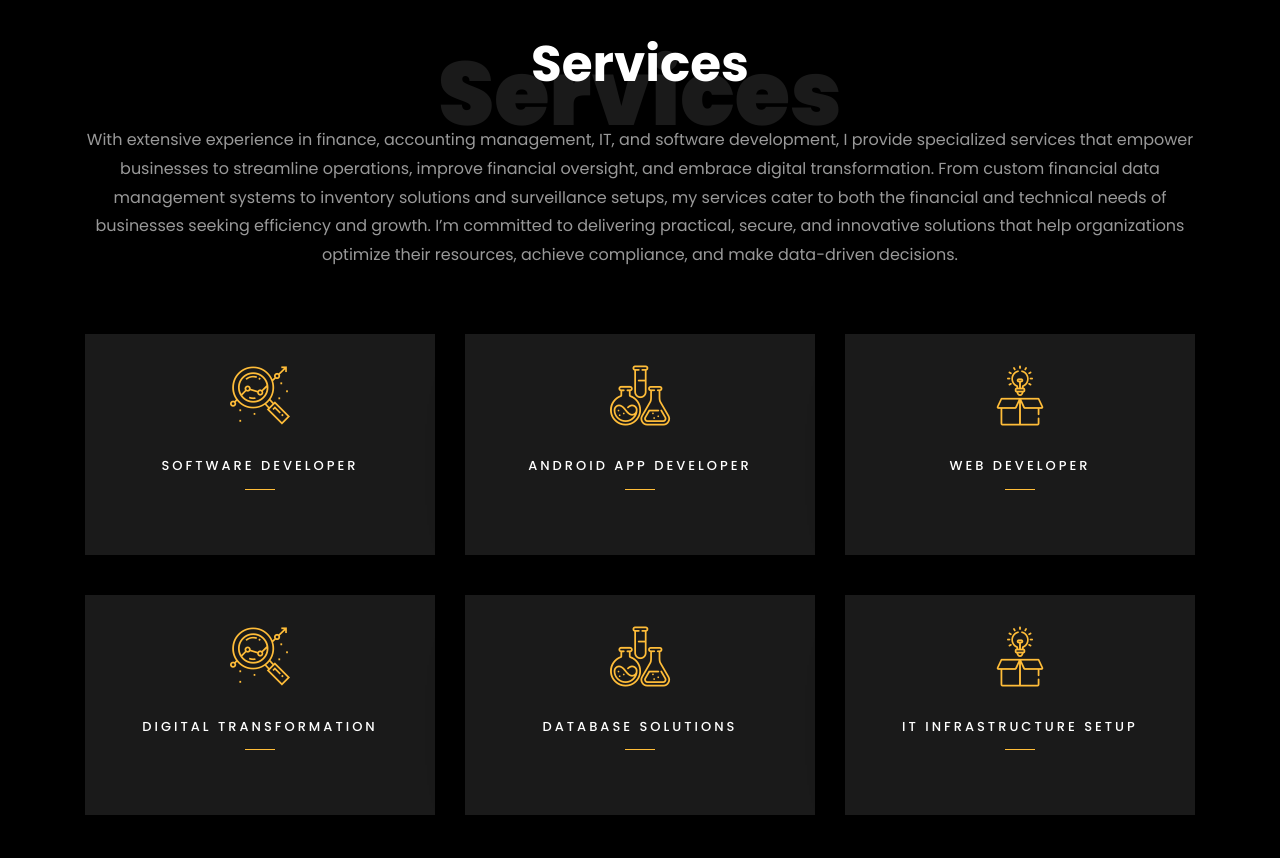
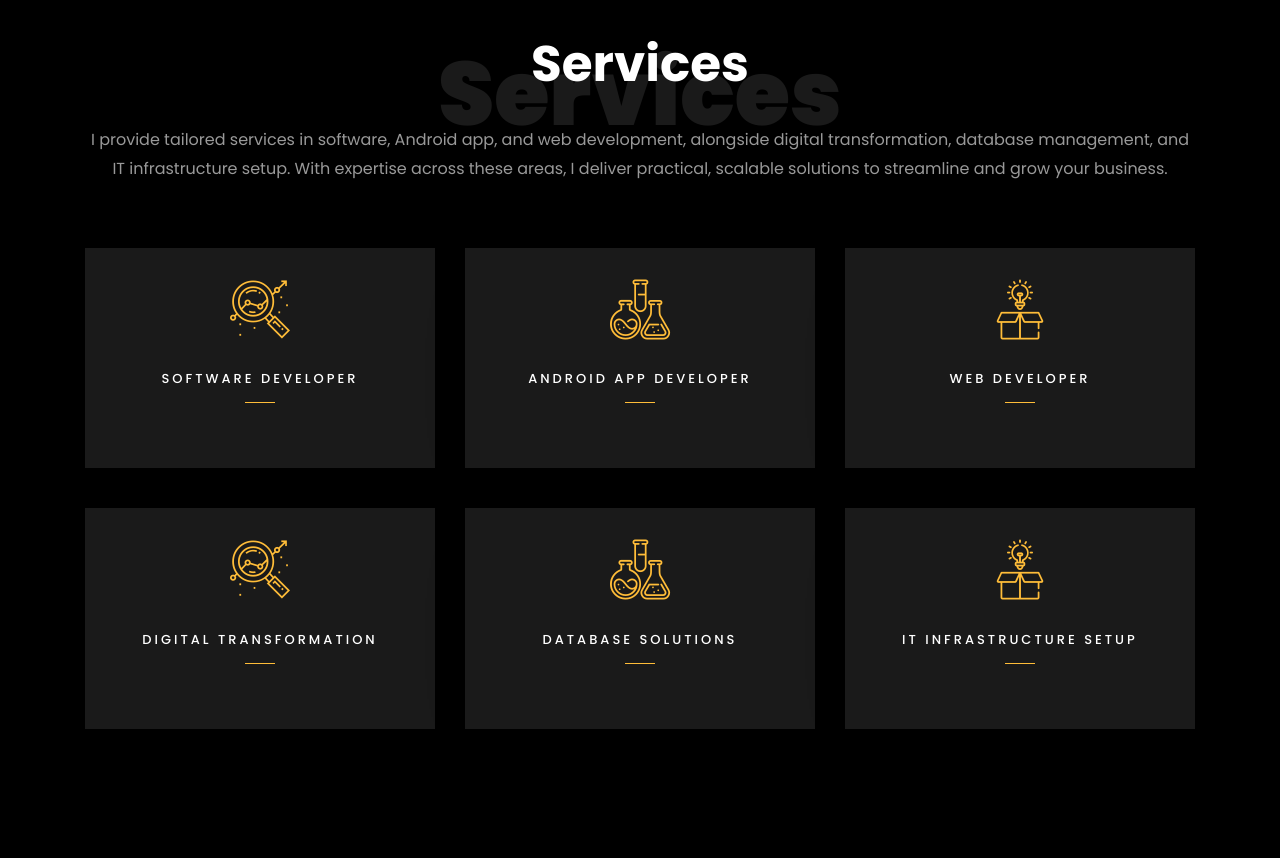
Before and after one commit to Rjvfelix/portfolio, a plain HTML site: page index.html in a window 1280 px wide. Shown: the part 3900-4758 px from the top of the page. Drawn offline with Linux system fonts and the light colour scheme; files whose address does not match are found by name.

Commit message:
Services Done

```diff
--- a/index.html
+++ b/index.html
@@ -201,7 +201,7 @@
           <div class="col-md-12 heading-section text-center ftco-animate">
           	<h1 class="big big-2">Services</h1>
             <h2 class="mb-4">Services</h2>
-            <p>With extensive experience in finance, accounting management, IT, and software development, I provide specialized services that empower businesses to streamline operations, improve financial oversight, and embrace digital transformation. From custom financial data management systems to inventory solutions and surveillance setups, my services cater to both the financial and technical needs of businesses seeking efficiency and growth. I’m committed to delivering practical, secure, and innovative solutions that help organizations optimize their resources, achieve compliance, and make data-driven decisions.</p>
+            <p>I provide tailored services in software, Android app, and web development, alongside digital transformation, database management, and IT infrastructure setup. With expertise across these areas, I deliver practical, scalable solutions to streamline and grow your business.</p>
           </div>
         </div>
     		<div class="row">
```
